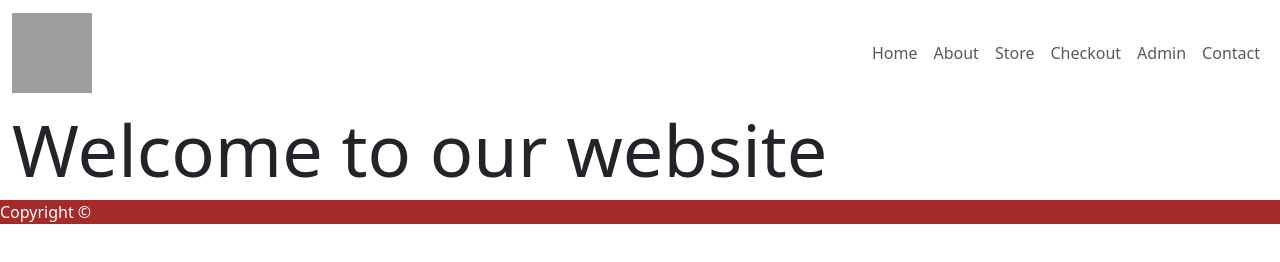
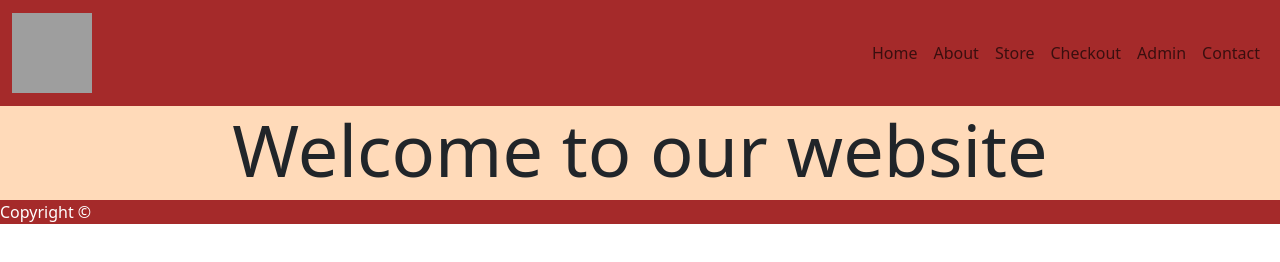
Before and after one commit to lamlankosi/eCommerceExample, a plain HTML site: page index.html in a window 1280 px wide. Drawn offline with nearby package versions, Linux system fonts and the light colour scheme; grey boxes are pictures that could not be loaded.

Commit message:
text align

```diff
--- a/css/style.css
+++ b/css/style.css
@@ -25,7 +25,20 @@ img{
     object-position: center;
 }
 
-footer {
+footer{
     background-color: brown;
     color: white;
 }
+
+nav{
+    background-color: brown;
+    color: white;
+}
+ main{
+    background-color: peachpuff;
+ }
+/* text align center */
+
+:is(h2){
+    text-align: center;
+}
```
